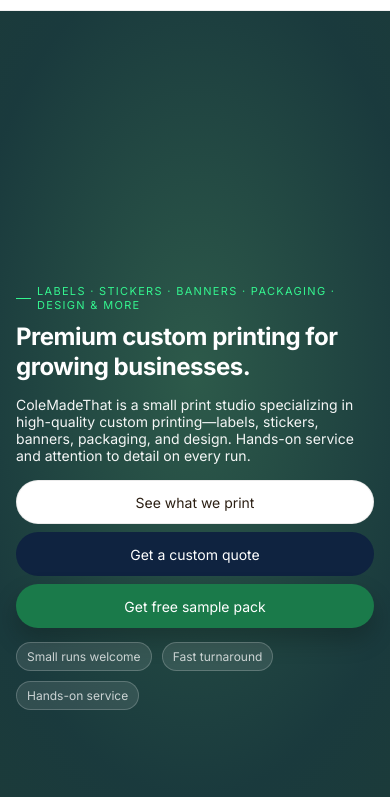
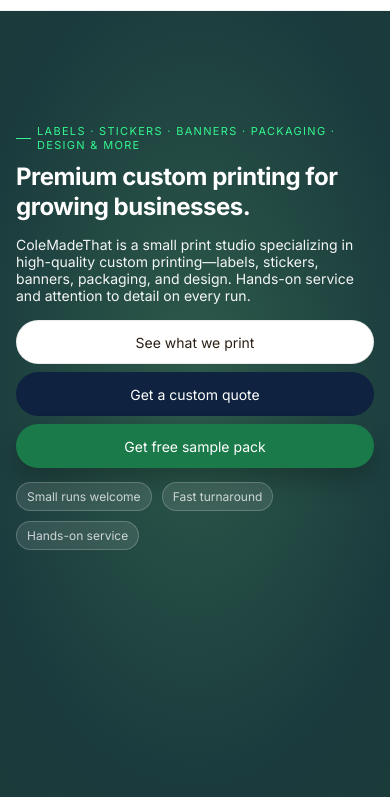
Before and after one commit to colemadethat-bit/ColeMadeThat, a plain HTML site: page index.html in a window 390 px wide. Shown: the part 47-844 px from the top of the page. Drawn offline with Linux system fonts and the light colour scheme.

Commit message:
Update site

```diff
--- a/styles.css
+++ b/styles.css
@@ -1020,10 +1020,10 @@
     scroll-margin-top: 60px;
   }
 
-  /* Hero on mobile: spacer + padding pull content down so "Labels, stickers…" is first line visible */
+  /* Hero on mobile: spacer pulls content down so "Labels, stickers…" is first line; not too low */
   .hero-mobile-spacer {
     display: block;
-    min-height: 320px;
+    min-height: 160px;
     width: 100%;
   }
 
@@ -1035,7 +1035,7 @@
   }
 
   .hero-content {
-    padding-top: 100px;
+    padding-top: 88px;
     padding-bottom: 600px;
     width: 100%;
   }
```
